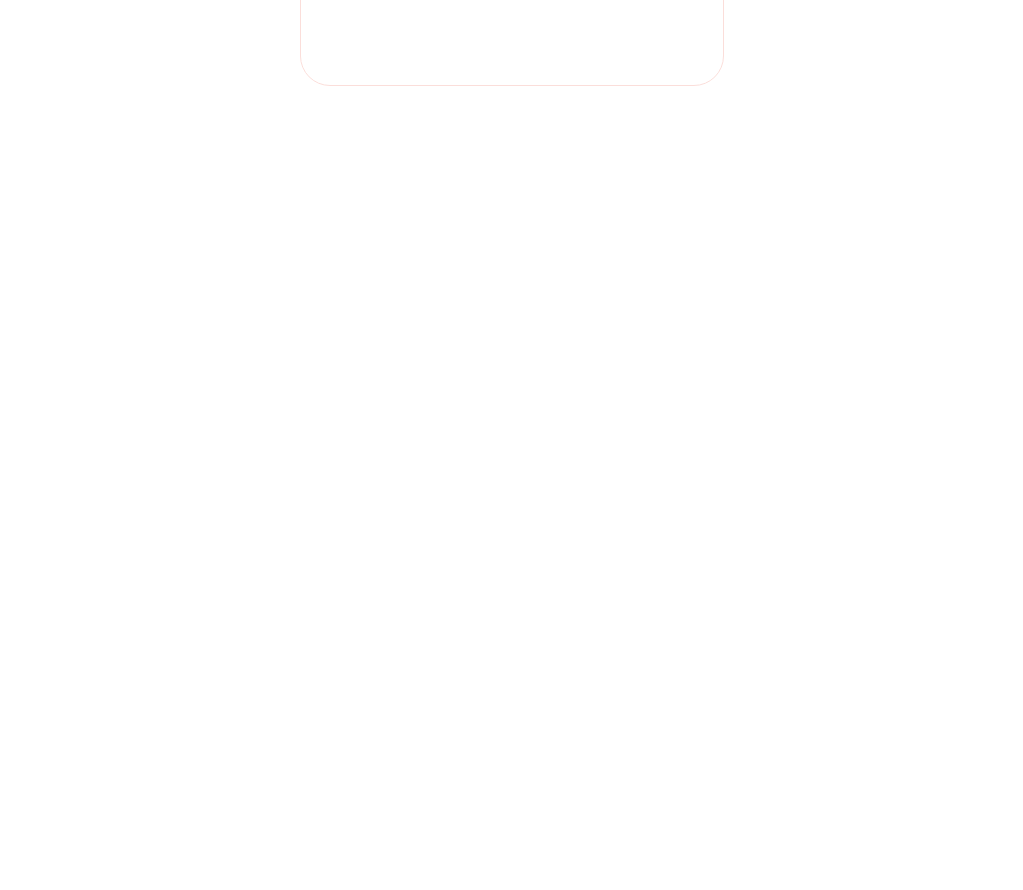
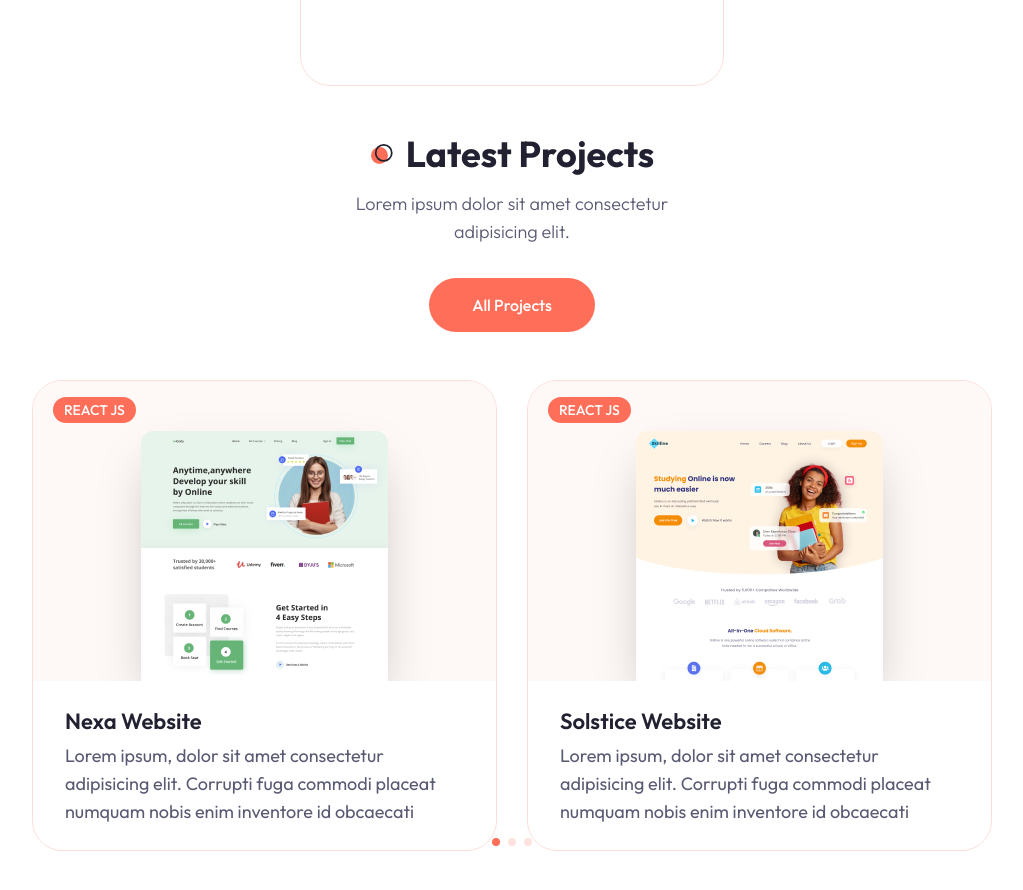
Before and after one commit to hemanshum/Portfolio-Website, a Next.js app: page / in a window 1280 px wide. Shown: the part 2600-3490 px from the top of the page, without its empty margins (128-1151 px from the left). Built offline with nearby package versions, Linux system fonts and the light colour scheme.

Commit message:
Work SEction

```diff
--- a/src/app/globals.css
+++ b/src/app/globals.css
@@ -89,3 +89,9 @@
 .badge {
   @apply z-10 w-[200px] h-[68px] bg-white dark:backdrop-blur-[44px] shadow-2xl p-4 rounded-[10px] flex items-center gap-x-4;
 }
+
+.swiper-horizontal > .section-pagination-bullets .swiper-pagination-bullet,
+.swiper-pagination-horizontal.swiper-pagination-bullets
+  .swiper-pagination-bullet {
+  @apply bg-primary;
+}
--- a/src/app/page.js
+++ b/src/app/page.js
@@ -1,6 +1,7 @@
 import Hero from '@/components/hero';
 import About from '@/components/about';
 import Service from '@/components/services';
+import Work from '@/components/work';
 
 export default function Home() {
   return (
@@ -8,6 +9,7 @@
       <Hero />
       <About />
       <Service />
+      <Work />
     </main>
   );
 }
--- /dev/null
+++ b/src/components/project-card.js
@@ -0,0 +1,45 @@
+import Link from 'next/link';
+import Image from 'next/image';
+import { Card, CardHeader } from './ui/card';
+import { Github, Link2Icon } from 'lucide-react';
+import { Badge } from './ui/badge';
+
+export default function ProjectCard({ project }) {
+  return (
+    <Card className='group overflow-hidden relative'>
+      <CardHeader className='p-0'>
+        <div className='relative w-full h-[300px] flex items-center justify-center bg-tertiary dark:bg-secondary/40 xl:bg-work_project_bg_light xl:dark:bg-work_project_bg_dark xl:bg-[110%] xl:bg-no-repeat overflow-hidden'>
+          <Image
+            className='absolute bottom-0 shadow-2xl'
+            src={project.image}
+            width={247}
+            height={250}
+            alt=''
+            priority
+          />
+          <div className='flex gap-x-4'>
+            <Link
+              href={project.link}
+              className='bg-secondary w-[54px] h-[54px] rounded-full flex justify-center items-center scale-0 opacity-0 group-hover:scale-100 group-hover:opacity-100 transition-all duration-200'
+            >
+              <Link2Icon className='text-white' />
+            </Link>
+            <Link
+              href={project.github}
+              className='bg-secondary w-[54px] h-[54px] rounded-full flex justify-center items-center scale-0 opacity-0 group-hover:scale-100 group-hover:opacity-100 transition-all duration-200'
+            >
+              <Github className='text-white' />
+            </Link>
+          </div>
+        </div>
+      </CardHeader>
+      <div className='h-full px-8 py-6'>
+        <Badge className='uppercase text-sm font-medium mb-2 absolute top-4 left-5'>
+          {project.category}
+        </Badge>
+        <h4 className='h4 mb-1'>{project.name}</h4>
+        <p className='text-muted-foreground text-lg'>{project.description}</p>
+      </div>
+    </Card>
+  );
+}
--- /dev/null
+++ b/src/components/work.js
@@ -0,0 +1,135 @@
+'use client';
+import Link from 'next/link';
+import { Button } from './ui/button';
+import { Swiper, SwiperSlide } from 'swiper/react';
+
+import 'swiper/css';
+import 'swiper/css/pagination';
+
+import { Pagination } from 'swiper/modules';
+
+import ProjectCard from '@/components/project-card';
+
+const projectData = [
+  {
+    image: '/work/4.png',
+    category: 'react js',
+    name: 'Nexa Website',
+    description:
+      'Lorem ipsum, dolor sit amet consectetur adipisicing elit. Corrupti fuga commodi placeat numquam nobis enim inventore id obcaecati',
+    link: '/',
+    github: '/',
+  },
+  {
+    image: '/work/3.png',
+    category: 'react js',
+    name: 'Solstice Website',
+    description:
+      'Lorem ipsum, dolor sit amet consectetur adipisicing elit. Corrupti fuga commodi placeat numquam nobis enim inventore id obcaecati',
+    link: '/',
+    github: '/',
+  },
+  {
+    image: '/work/2.png',
+    category: 'next js',
+    name: 'Lumina Website',
+    description:
+      'Lorem ipsum, dolor sit amet consectetur adipisicing elit. Corrupti fuga commodi placeat numquam nobis enim inventore id obcaecati',
+    link: '/',
+    github: '/',
+  },
+  {
+    image: '/work/1.png',
+    category: 'next js',
+    name: 'Evolve Website',
+    description:
+      'Lorem ipsum, dolor sit amet consectetur adipisicing elit. Corrupti fuga commodi placeat numquam nobis enim inventore id obcaecati',
+    link: '/',
+    github: '/',
+  },
+  {
+    image: '/work/3.png',
+    category: 'next js',
+    name: 'Ignite Website',
+    description:
+      'Lorem ipsum, dolor sit amet consectetur adipisicing elit. Corrupti fuga commodi placeat numquam nobis enim inventore id obcaecati',
+    link: '/',
+    github: '/',
+  },
+  {
+    image: '/work/4.png',
+    category: 'next js',
+    name: 'Envision Website',
+    description:
+      'Lorem ipsum, dolor sit amet consectetur adipisicing elit. Corrupti fuga commodi placeat numquam nobis enim inventore id obcaecati',
+    link: '/',
+    github: '/',
+  },
+  {
+    image: '/work/1.png',
+    category: 'fullstack',
+    name: 'Serenity Website',
+    description:
+      'Lorem ipsum, dolor sit amet consectetur adipisicing elit. Corrupti fuga commodi placeat numquam nobis enim inventore id obcaecati',
+    link: '/',
+    github: '/',
+  },
+  {
+    image: '/work/2.png',
+    category: 'fullstack',
+    name: 'Nova Website',
+    description:
+      'Lorem ipsum, dolor sit amet consectetur adipisicing elit. Corrupti fuga commodi placeat numquam nobis enim inventore id obcaecati',
+    link: '/',
+    github: '/',
+  },
+  {
+    image: '/work/1.png',
+    category: 'fullstack',
+    name: 'Zenith Website',
+    description:
+      'Lorem ipsum, dolor sit amet consectetur adipisicing elit. Corrupti fuga commodi placeat numquam nobis enim inventore id obcaecati',
+    link: '/',
+    github: '/',
+  },
+];
+
+export default function Work() {
+  return (
+    <section className='relative mb-12 xl:mb-48'>
+      <div className='container mx-auto'>
+        <div className='max-w-[400px] mx-auto xl:mx-0 text-center xl:text-left mb-12 xl:h-[400px] flex flex-col justify-center items-center xl:items-start'>
+          <h2 className='section-title mb-4'>Latest Projects</h2>
+          <p className='subtitle mb-8'>
+            Lorem ipsum dolor sit amet consectetur adipisicing elit.
+          </p>
+          <Link href='/projects'>
+            <Button>All Projects</Button>
+          </Link>
+        </div>
+        <div className='xl:max-w-[1000px] xl:absolute right-0 top-0'>
+          <Swiper
+            className='h-[480px]'
+            slidesPerView={1}
+            breakpoints={{
+              640: {
+                slidesPerView: 2,
+              },
+            }}
+            spaceBetween={30}
+            modules={[Pagination]}
+            pagination={{ clickable: true }}
+          >
+            {projectData.slice(0, 4).map((project, index) => {
+              return (
+                <SwiperSlide key={index}>
+                  <ProjectCard project={project} />
+                </SwiperSlide>
+              );
+            })}
+          </Swiper>
+        </div>
+      </div>
+    </section>
+  );
+}
--- a/tailwind.config.js
+++ b/tailwind.config.js
@@ -86,6 +86,8 @@
         about_shape_dark: 'url(/about/shape-dark.svg)',
         dots_light: 'url(/dots-light.svg)',
         dots_dark: 'url(/dots-dark.svg)',
+        work_project_bg_light: 'url(/work/project-bg-light.png)',
+        work_project_bg_dark: 'url(/work/project-bg-dark.png)',
       },
     },
   },
```
